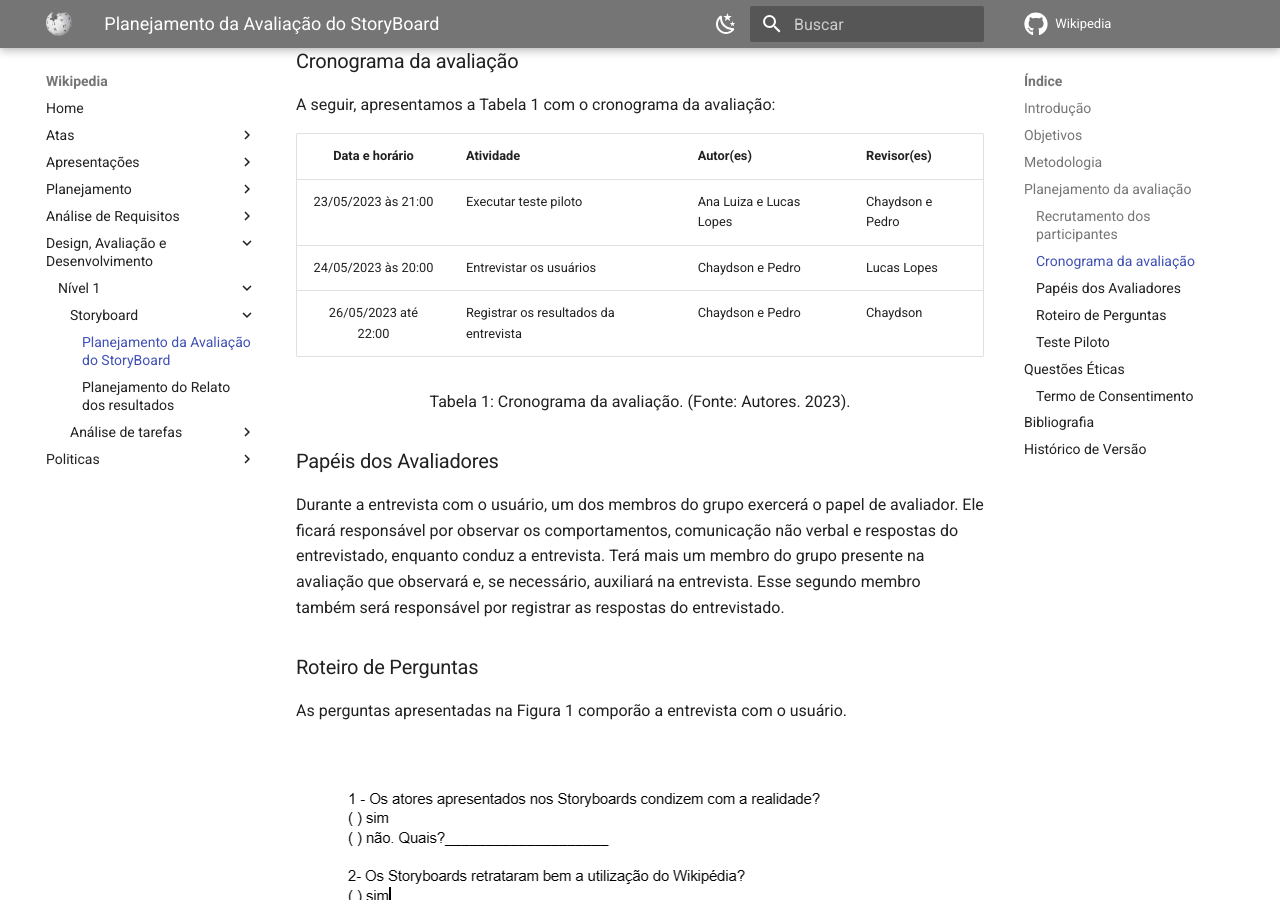
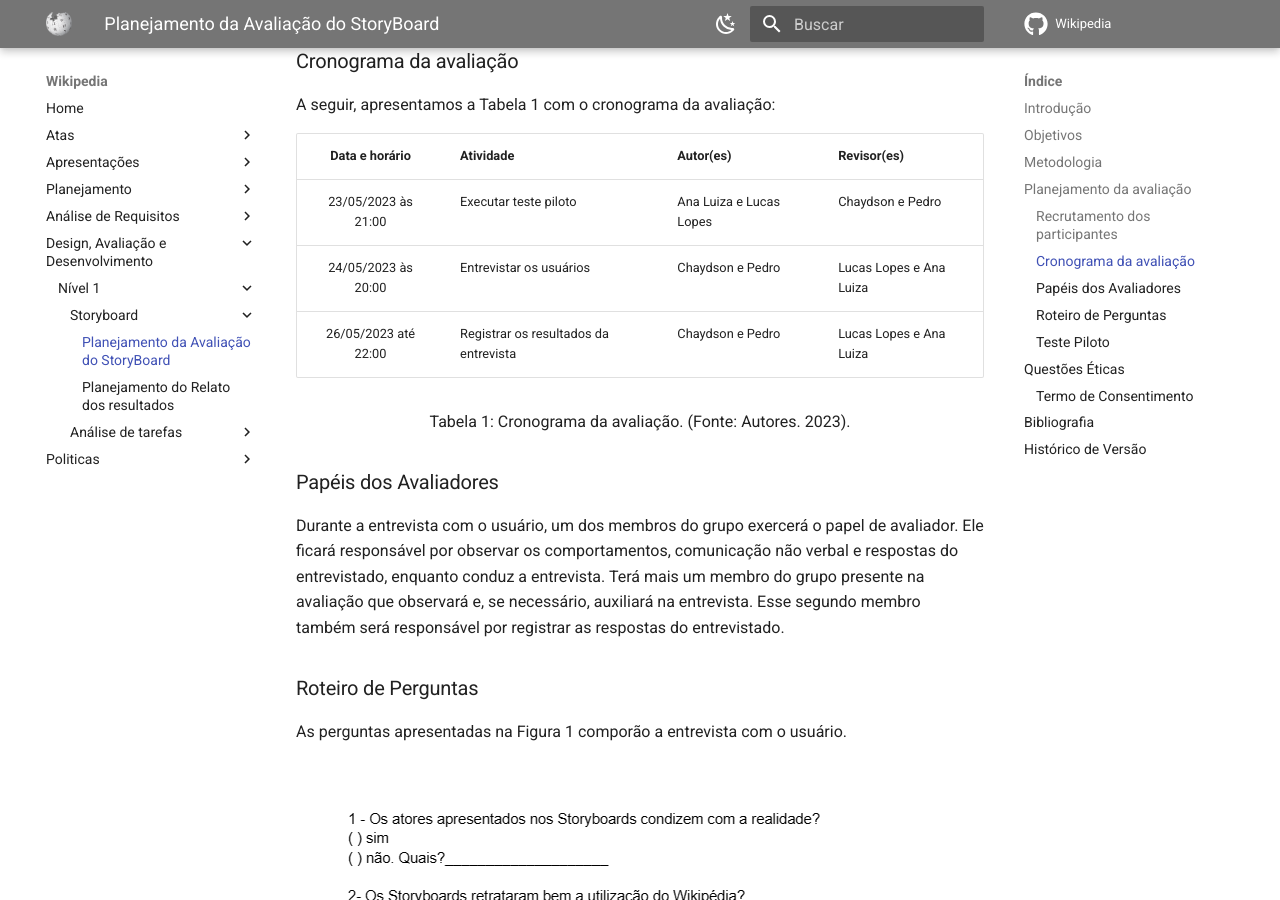
Before and after one commit to Interacao-Humano-Computador/2023.1-Wikipedia, an MkDocs documentation site: the page built from docs/design-avaliacao-desenvolvimento/nivel1/storyboard/planejamentoDaAvaliacao.md, in a window 1280 px wide and 900 px high, scrolled down 1227 px. Built offline with MkDocs 1.6.1 and Material for MkDocs 9.7.7, drawn with Linux system fonts in a browser that asks for light colours; comment, search, counter and statistics services are not loaded.

Commit message:
arrumando revisor

```diff
--- a/docs/design-avaliacao-desenvolvimento/nivel1/storyboard/planejamentoDaAvaliacao.md
+++ b/docs/design-avaliacao-desenvolvimento/nivel1/storyboard/planejamentoDaAvaliacao.md
@@ -20,11 +20,11 @@ No contexto da atividade de [Perfil do Usuário](../../../analise-de-requisitos/
 
 A seguir, apresentamos a Tabela 1 com o cronograma da avaliação:
 
-|    Data e horário    | Atividade                              | Autor(es)               | Revisor(es)      |
-| :-------------------: | -------------------------------------- | ----------------------- | ---------------- |
-| 23/05/2023 às 21:00 | Executar teste piloto                  | Ana Luiza e Lucas Lopes | Chaydson e Pedro |
-| 24/05/2023 às 20:00 | Entrevistar os usuários               | Chaydson e Pedro        | Lucas Lopes      |
-| 26/05/2023 até 22:00 | Registrar os resultados da entrevista | Chaydson e Pedro        | Chaydson         |
+|    Data e horário    | Atividade                              | Autor(es)               | Revisor(es)             |
+| :-------------------: | -------------------------------------- | ----------------------- | ----------------------- |
+| 23/05/2023 às 21:00 | Executar teste piloto                  | Ana Luiza e Lucas Lopes | Chaydson e Pedro        |
+| 24/05/2023 às 20:00 | Entrevistar os usuários               | Chaydson e Pedro        | Lucas Lopes e Ana Luiza |
+| 26/05/2023 até 22:00 | Registrar os resultados da entrevista | Chaydson e Pedro        | Lucas Lopes e Ana Luiza |
 
 <div style="text-align: center">
     <p> Tabela 1: Cronograma da avaliação. (Fonte: Autores. 2023).</p>
```
